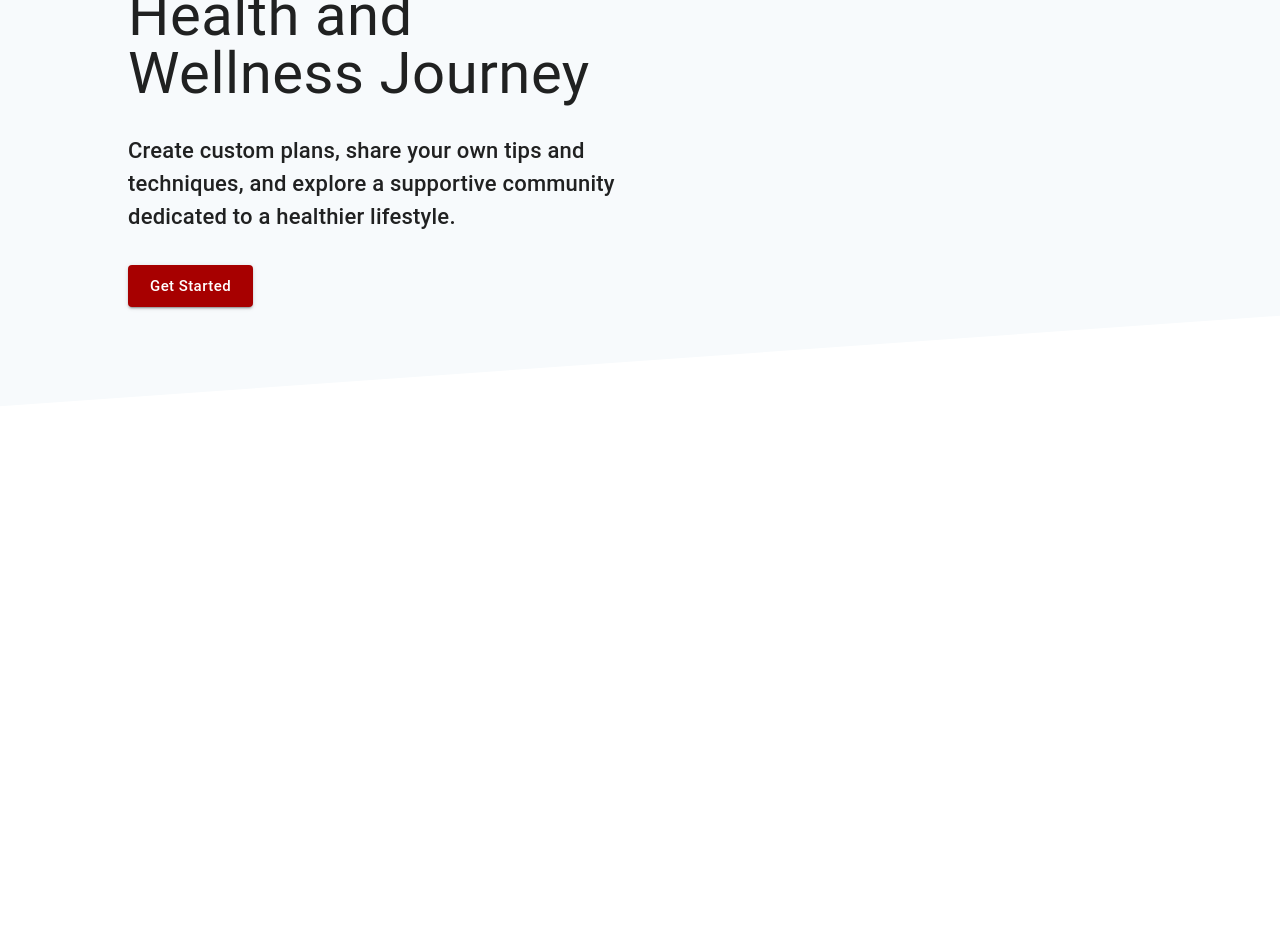
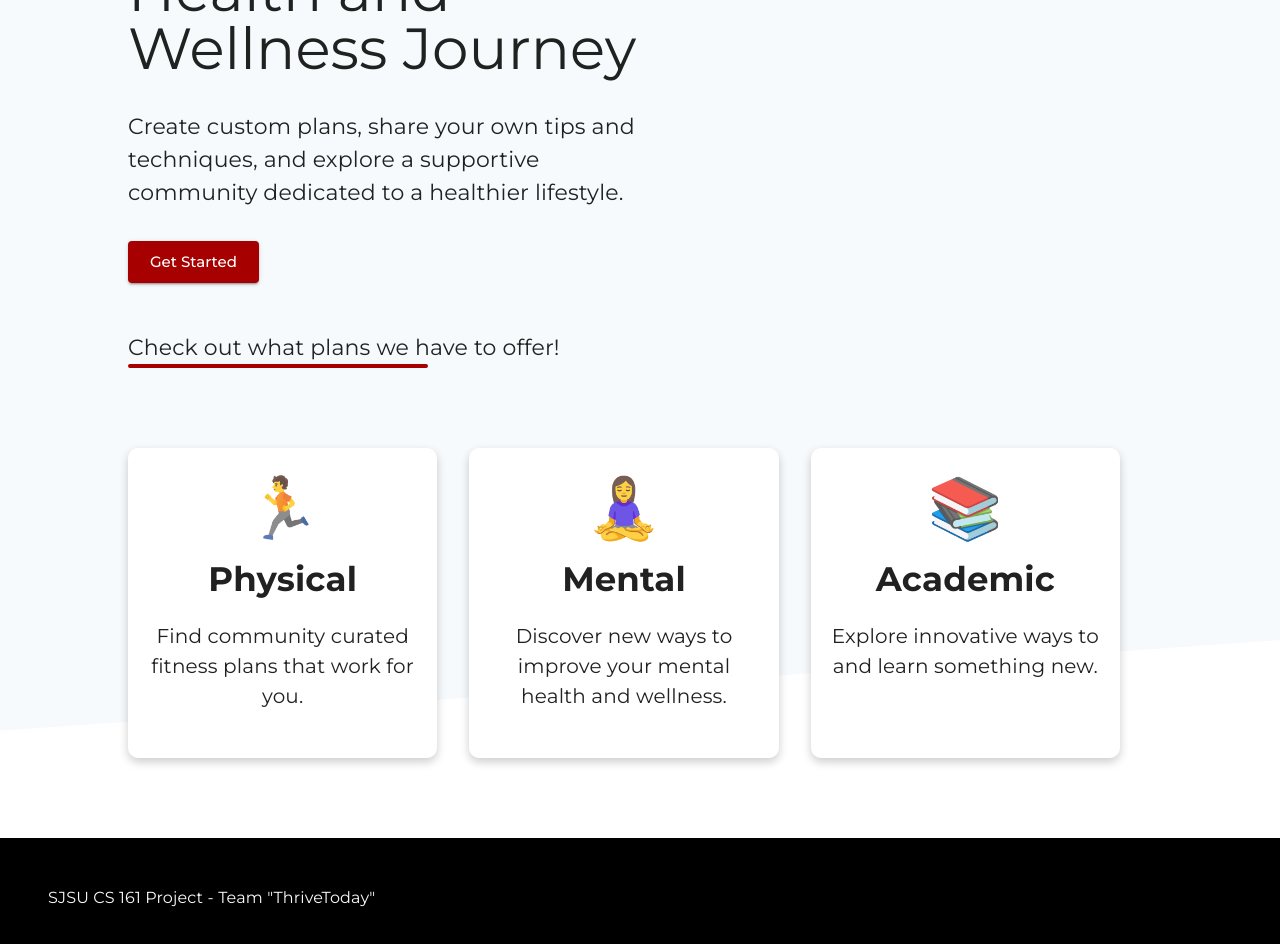
Before and after one commit to Jesch101/ThriveToday, a React (Create React App) app in the folder dev/frontend/: page / in a window 1280 px wide. Shown: the part 260-1204 px from the top of the page. Before the commit the page ends 800 px from the top, so only its background shows below. Built offline with nearby package versions, Linux system fonts and the light colour scheme.

Commit message:
Home page and footer

```diff
--- a/dev/frontend/src/App.js
+++ b/dev/frontend/src/App.js
@@ -3,6 +3,10 @@ import { CssBaseline } from "@mui/material";
 import Navbar from "./components/Navbar";
 import Home from "./pages/Home";
 import Error from "./pages/Error";
+import About from "./pages/About";
+import SignIn from "./pages/SignIn";
+import PopularPages from "./pages/PopularPages";
+import Footer from "./components/Footer";
 import { rootStyles, defaultStyles } from "./themes/styles/styles";
 
 function App() {
@@ -15,8 +19,12 @@ function App() {
             <Navbar />
             <Routes>
               <Route path="/" element={<Home />} />
+              <Route path="/about" element={<About />} />
+              <Route path="/login" element={<SignIn />} />
+              <Route path="/popular-pages" element={<PopularPages />} />
               <Route path="*" element={<Error />} />
             </Routes>
+            <Footer />
           </div>
         </div>
       </Router>
--- /dev/null
+++ b/dev/frontend/src/components/Footer.jsx
@@ -0,0 +1,24 @@
+import React from "react";
+import { Box, Typography, ThemeProvider } from "@mui/material";
+import theme from "../themes/theme";
+
+function Footer() {
+  return (
+    <ThemeProvider theme={theme}>
+      <Box
+        sx={{
+          width: "calc(100% + 2rem)",
+          backgroundColor: "black",
+          color: "#F8FAFC",
+        }}>
+        <Box p={theme.spacing(6)}>
+          <Typography variant="body1">
+            SJSU CS 161 Project - Team "ThriveToday"
+          </Typography>
+        </Box>
+      </Box>
+    </ThemeProvider>
+  );
+}
+
+export default Footer;
--- /dev/null
+++ b/dev/frontend/src/components/HoverCard.jsx
@@ -0,0 +1,15 @@
+import { Card, styled } from "@mui/material";
+
+const HoverCard = styled(Card)`
+  width: 310px;
+  height: 310px;
+  border-radius: 10px;
+  box-shadow: 0px 4px 10px rgba(0, 0, 0, 0.2);
+  transition: 0.3s;
+  &:hover {
+    cursor: pointer;
+    transform: translate(0, -10px);
+  }
+`;
+
+export default HoverCard;
--- a/dev/frontend/src/components/Navbar.jsx
+++ b/dev/frontend/src/components/Navbar.jsx
@@ -37,7 +37,7 @@ function Navbar() {
         sx={{
           position: "sticky",
           overflow: "hidden",
-          paddingTop: `${theme.spacing(6)}`,
+          paddingTop: `${theme.spacing(3)}`,
         }}>
         <Box
           className="container"
--- /dev/null
+++ b/dev/frontend/src/pages/About.jsx
@@ -0,0 +1,7 @@
+import React from "react";
+
+function About() {
+  return <div>About</div>;
+}
+
+export default About;
--- a/dev/frontend/src/pages/Home.jsx
+++ b/dev/frontend/src/pages/Home.jsx
@@ -1,8 +1,21 @@
 import React from "react";
-import { Box, Typography, ThemeProvider, Button } from "@mui/material";
+import {
+  Box,
+  Typography,
+  ThemeProvider,
+  Button,
+  CardContent,
+} from "@mui/material";
 import Grid from "@mui/material/Unstable_Grid2";
 import CenterBox from "../components/CenterBox";
 import theme from "../themes/theme";
+import HoverCard from "../components/HoverCard";
+import { Link } from "react-router-dom";
+
+const LinkStyles = {
+  color: "inherit",
+  textDecoration: "none",
+};
 
 function Home() {
   return (
@@ -28,7 +41,7 @@ function Home() {
                 </Typography>
               </Box>
               <Box pt={theme.spacing(4)}>
-                <Typography sx={{ fontWeight: "medium", fontSize: "22px" }}>
+                <Typography sx={{ fontWeight: "regular", fontSize: "22px" }}>
                   Create custom plans, share your own tips and techniques, and
                   explore a supportive community dedicated to a healthier
                   lifestyle.
@@ -45,6 +58,115 @@ function Home() {
             <CenterBox></CenterBox>
           </Grid>
         </Grid>
+        <Box mt={theme.spacing(6)}>
+          <Typography sx={{ fontSize: "22px", fontWeight: "semibold" }}>
+            Check out what plans we have to offer!
+          </Typography>
+          <hr
+            style={{
+              width: "300px",
+              border: `2px solid ${theme.palette.primary.main}`,
+              borderRadius: "7px",
+            }}
+          />
+        </Box>
+        <Box my={theme.spacing(10)}>
+          <Grid container spacing={{ xs: 4 }}>
+            <Grid xs={12} md={4}>
+              <CenterBox>
+                <Link to="/" style={LinkStyles}>
+                  <HoverCard>
+                    <CardContent>
+                      <CenterBox
+                        sx={{
+                          flexDirection: "column",
+                        }}>
+                        <Box sx={{ fontSize: "60px" }}>🏃</Box>
+                        <Typography
+                          sx={{ fontSize: "34px", fontWeight: "bold" }}>
+                          Physical
+                        </Typography>
+                        <CenterBox>
+                          <Typography
+                            pt={theme.spacing(2)}
+                            sx={{
+                              fontSize: "20px",
+                              textAlign: "center",
+                            }}>
+                            Find community curated fitness plans that work for
+                            you.
+                          </Typography>
+                        </CenterBox>
+                      </CenterBox>
+                    </CardContent>
+                  </HoverCard>
+                </Link>
+              </CenterBox>
+            </Grid>
+            <Grid xs={12} md={4}>
+              <CenterBox>
+                <Link to="/" style={LinkStyles}>
+                  <HoverCard>
+                    <CardContent>
+                      <CenterBox
+                        sx={{
+                          flexDirection: "column",
+                        }}>
+                        <Box sx={{ fontSize: "60px" }}>🧘‍♀️</Box>
+                        <Typography
+                          sx={{ fontSize: "34px", fontWeight: "bold" }}>
+                          Mental
+                        </Typography>
+                        <CenterBox>
+                          <Typography
+                            pt={theme.spacing(2)}
+                            sx={{
+                              fontSize: "20px",
+                              textAlign: "center",
+                            }}>
+                            Discover new ways to improve your mental health and
+                            wellness.
+                          </Typography>
+                        </CenterBox>
+                      </CenterBox>
+                    </CardContent>
+                  </HoverCard>
+                </Link>
+              </CenterBox>
+            </Grid>
+
+            <Grid xs={12} md={4}>
+              <CenterBox>
+                <Link to="/" style={LinkStyles}>
+                  <HoverCard>
+                    <CardContent>
+                      <CenterBox
+                        sx={{
+                          flexDirection: "column",
+                        }}>
+                        <Box sx={{ fontSize: "60px" }}>📚</Box>
+                        <Typography
+                          sx={{ fontSize: "34px", fontWeight: "bold" }}>
+                          Academic
+                        </Typography>
+                        <CenterBox>
+                          <Typography
+                            pt={theme.spacing(2)}
+                            sx={{
+                              fontSize: "20px",
+                              textAlign: "center",
+                            }}>
+                            Explore innovative ways to and learn something new.
+                          </Typography>
+                        </CenterBox>
+                      </CenterBox>
+                    </CardContent>
+                  </HoverCard>
+                </Link>
+              </CenterBox>
+            </Grid>
+          </Grid>
+        </Box>
       </Box>
     </ThemeProvider>
   );
--- /dev/null
+++ b/dev/frontend/src/pages/PopularPages.jsx
@@ -0,0 +1,7 @@
+import React from "react";
+
+function PopularPages() {
+  return <div>PopularPages</div>;
+}
+
+export default PopularPages;
--- /dev/null
+++ b/dev/frontend/src/pages/SignIn.jsx
@@ -0,0 +1,7 @@
+import React from "react";
+
+function SignIn() {
+  return <div>SignIn</div>;
+}
+
+export default SignIn;
--- a/dev/frontend/src/themes/styles/styles.js
+++ b/dev/frontend/src/themes/styles/styles.js
@@ -2,7 +2,6 @@ import backgroundImage from "../../assets/backgroundImg.svg";
 
 export const rootStyles = {
   width: "100%",
-  minHeight: "100vh",
 };
 
 export const defaultStyles = {
--- a/dev/frontend/src/themes/theme.js
+++ b/dev/frontend/src/themes/theme.js
@@ -11,6 +11,7 @@ const theme = createTheme({
     },
   },
   typography: {
+    fontFamily: "Montserrat",
     color: "#333333",
     button: {
       textTransform: "none",
```
